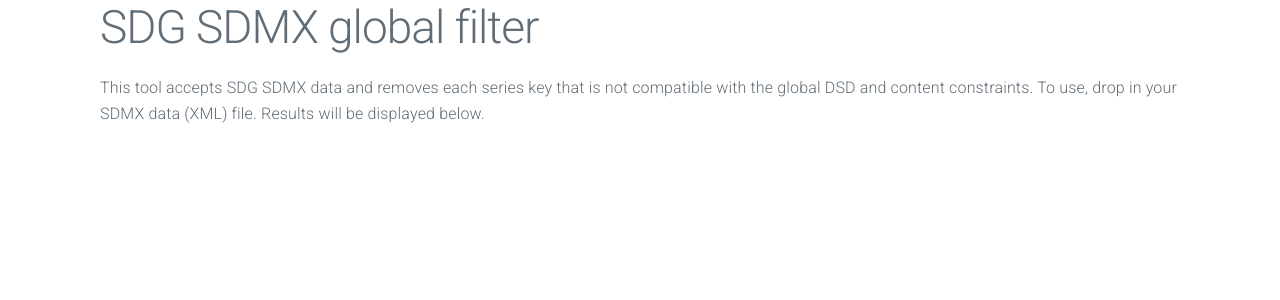
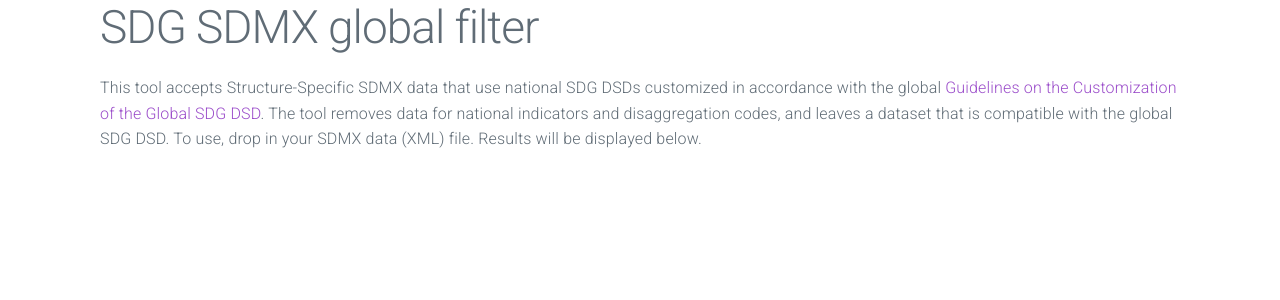
Before and after one commit to brockfanning/sdg-sdmx-global-filter, a Flask app: page / in a window 1280 px wide. Shown: the top 300 px of the page. Run offline with Flask 2, Linux system fonts and the light colour scheme; some libraries are stand-ins or nearby versions.

Commit message:
Better explanation

```diff
--- a/templates/upload.html
+++ b/templates/upload.html
@@ -1,9 +1,12 @@
 {% extends "base.html" %}
 {% block content %}
     <p>
-    This tool accepts SDG SDMX data and removes each series key that is not
-    compatible with the global DSD and content constraints. To use, drop in
-    your SDMX data (XML) file. Results will be displayed below.
+    This tool accepts Structure-Specific SDMX data that use national SDG DSDs
+    customized in accordance with the global <a href="https://unstats.un.org/sdgs/iaeg-sdgs/sdmx-working-group/">
+    Guidelines on the Customization of the Global SDG DSD</a>. The tool removes
+    data for national indicators and disaggregation codes, and leaves a dataset
+    that is compatible with the global SDG DSD. To use, drop in your SDMX data
+    (XML) file. Results will be displayed below.
     </p>
     <form id="upload-form" action="filter" method="post" enctype="multipart/form-data" class="dropzone"></form>
     <div id="info"></div>
```
